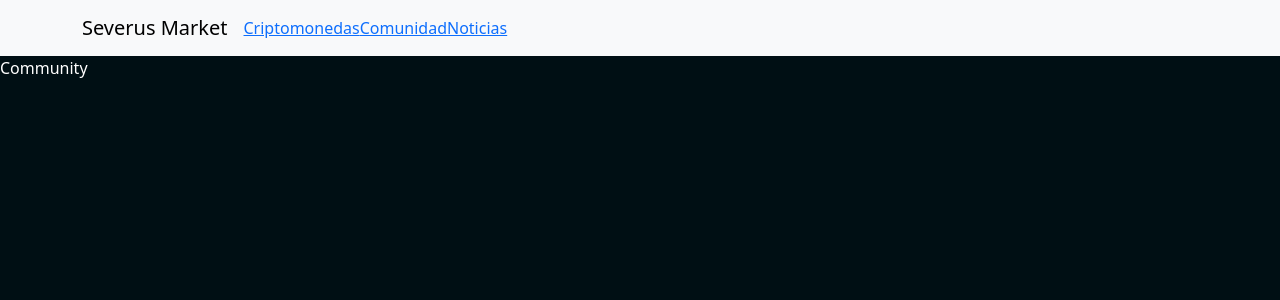
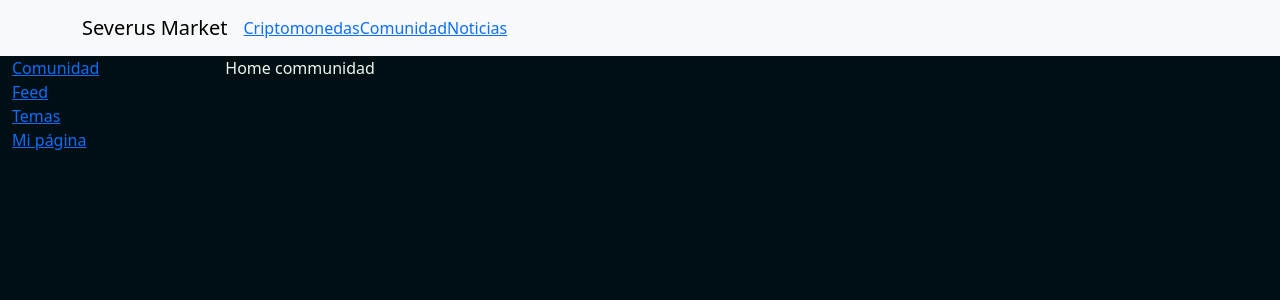
Before and after one commit to goncalhurtado/coin-market-app, a React (Vite) app: page /community in a window 1280 px wide. Shown: the top 300 px of the page. Built offline with nearby package versions, Linux system fonts and the light colour scheme.

Commit message:
added routes of community page

```diff
--- a/src/App.jsx
+++ b/src/App.jsx
@@ -1,19 +1,27 @@
 import "./sass/vendors/main.scss";
-import NavApp from "./components/NavApp";
+import NavApp from "./components/navs/NavApp";
 import "bootstrap/dist/css/bootstrap.min.css";
 import { Route, Routes } from "react-router-dom";
 import Crypto from "./pages/Crypto";
 import News from "./pages/News";
 import Community from "./pages/Community";
 import React from "react";
+import Error from "./pages/Error";
+import Feed from "./pages/Community/Feed";
+import Trending from "./pages/Community/Trending";
+import MyPage from "./pages/Community/MyPage";
 
 function App() {
   return (
     <>
       <NavApp />
       <Routes>
+        <Route path="*" element={<Error />} />
         <Route path="/" element={<Crypto />} />
-        <Route path="community" element={<Community />} />
+        <Route path="community/*" element={<Community />} />
+        <Route path="/community/feed" element={<Feed />} />
+        <Route path="/community/trending" element={<Trending />} />
+        <Route path="/community/mypage" element={<MyPage />} />
         <Route path="/news" element={<News />} />
       </Routes>
     </>
--- a/src/components/NavApp.jsx
+++ b/src/components/navs/NavApp.jsx
@@ -12,6 +12,7 @@ const NavApp = () => {
         <Navbar.Toggle aria-controls="basic-navbar-nav" />
         <Navbar.Collapse id="basic-navbar-nav">
           <Nav className="me-auto">
+            <Link to="/*"></Link>
             <Link to="/">Criptomonedas</Link>
             <Link to="/community">Comunidad</Link>
             <Link to="/news">Noticias</Link>
--- /dev/null
+++ b/src/components/navs/NavCommunity.jsx
@@ -0,0 +1,31 @@
+import React from "react";
+import { Link } from "react-router-dom";
+
+const NavCommunity = () => {
+  return (
+    <>
+      <div>
+        <Link to="/community/*" className="">
+          Comunidad
+        </Link>
+      </div>
+      <div>
+        <Link to="/community/feed" className="">
+          Feed
+        </Link>
+      </div>
+      <div>
+        <Link to="/community/trending" className="">
+          Temas
+        </Link>
+      </div>{" "}
+      <div>
+        <Link to="/community/mypage" className="">
+          Mi página
+        </Link>{" "}
+      </div>
+    </>
+  );
+};
+
+export default NavCommunity;
--- a/src/pages/Community.jsx
+++ b/src/pages/Community.jsx
@@ -1,7 +1,28 @@
 import React from "react";
+import { Route, Routes } from "react-router-dom";
+import NavCommunity from "../components/navs/NavCommunity";
+import Feed from "./Community/Feed";
+import Trending from "./Community/Trending";
+import MyPage from "./Community/MyPage";
 
 const Community = () => {
-  return <div className="text-white">Community</div>;
+  return (
+    <>
+      <div className="container-fluid">
+        <div className="row">
+          <div className="col-2">
+            <NavCommunity />
+          </div>
+          <div className="col-10">Home communidad</div>
+        </div>
+      </div>
+      <Routes>
+        <Route path="/community/feed" element={<Feed />} />
+        <Route path="/community/trending" element={<Trending />} />
+        <Route path="/community/mypage" element={<MyPage />} />
+      </Routes>
+    </>
+  );
 };
 
 export default Community;
--- /dev/null
+++ b/src/pages/Community/Feed.jsx
@@ -0,0 +1,19 @@
+import React from "react";
+import NavCommunity from "../../components/navs/NavCommunity";
+
+const Feed = () => {
+  return (
+    <>
+      <div className="container-fluid">
+        <div className="row">
+          <div className="col-2">
+            <NavCommunity />{" "}
+          </div>
+          <div className="col-10">Feed</div>
+        </div>
+      </div>
+    </>
+  );
+};
+
+export default Feed;
--- /dev/null
+++ b/src/pages/Community/MyPage.jsx
@@ -0,0 +1,19 @@
+import React from "react";
+import NavCommunity from "../../components/navs/NavCommunity";
+
+const MyPage = () => {
+  return (
+    <>
+      <div className="container-fluid">
+        <div className="row">
+          <div className="col-2">
+            <NavCommunity />{" "}
+          </div>
+          <div className="col-10">Mi página</div>
+        </div>
+      </div>
+    </>
+  );
+};
+
+export default MyPage;
--- /dev/null
+++ b/src/pages/Community/Trending.jsx
@@ -0,0 +1,19 @@
+import React from "react";
+import NavCommunity from "../../components/navs/NavCommunity";
+
+const Trending = () => {
+  return (
+    <>
+      <div className="container-fluid">
+        <div className="row">
+          <div className="col-2">
+            <NavCommunity />
+          </div>
+          <div className="col-10">Temas</div>
+        </div>
+      </div>
+    </>
+  );
+};
+
+export default Trending;
--- /dev/null
+++ b/src/pages/Error.jsx
@@ -0,0 +1,7 @@
+import React from "react";
+
+const Error = () => {
+  return <div>Error</div>;
+};
+
+export default Error;
```
